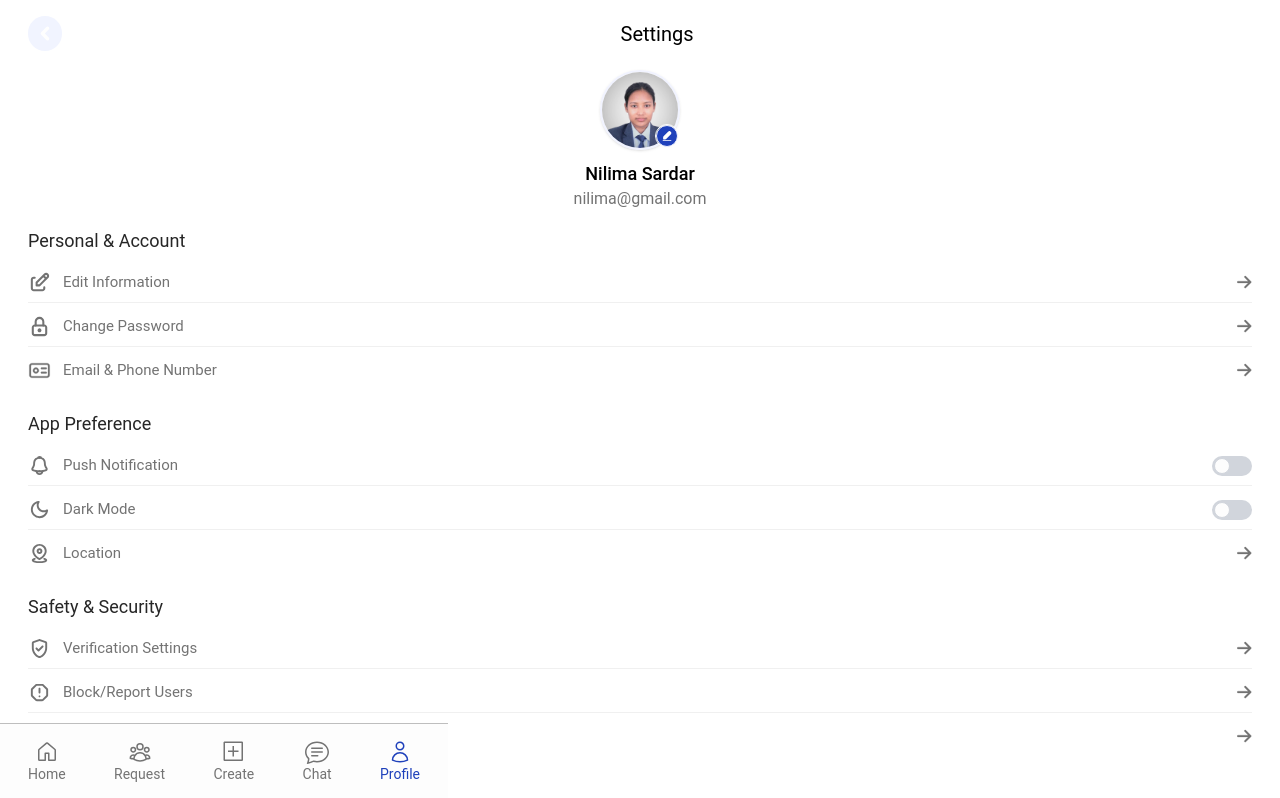
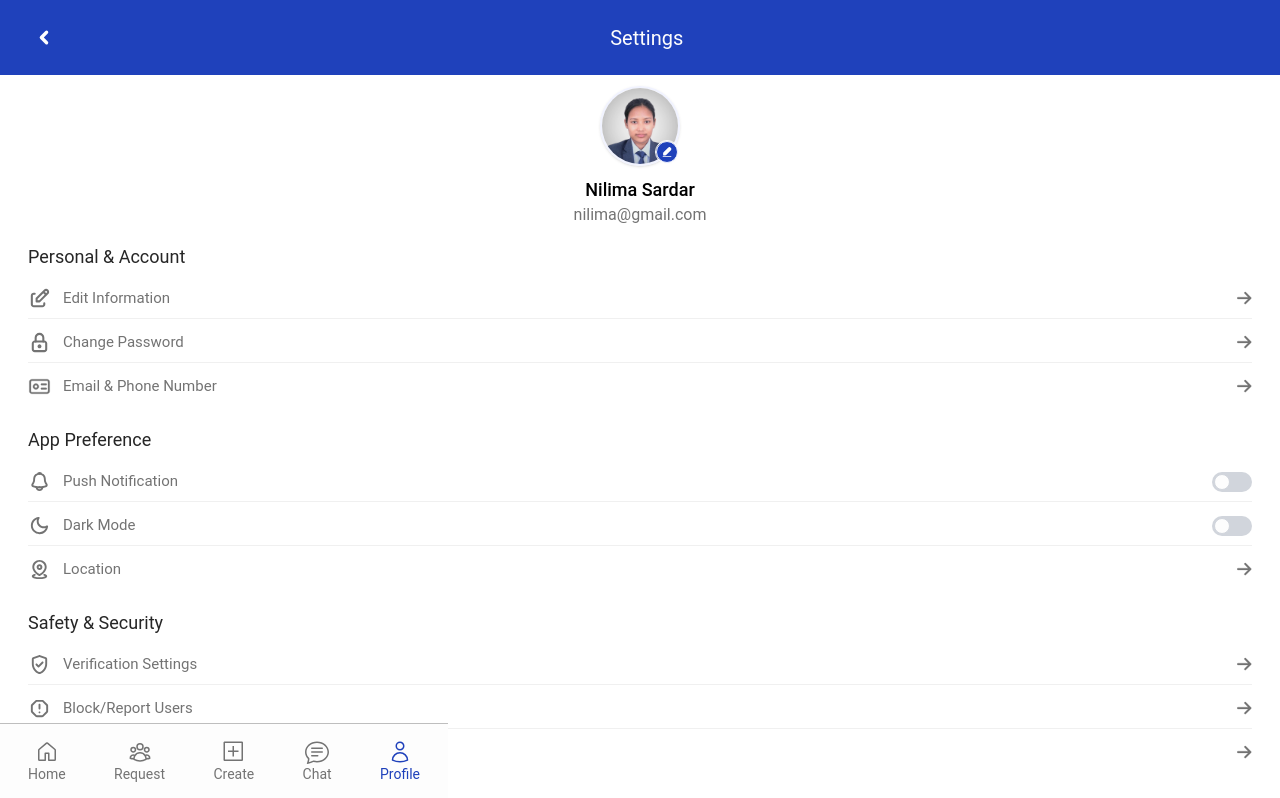
Before and after one commit to NilimaSardar/Skill_Sharing_Platform, a React (Vite) app in the folder Frontend/: page /dashboard/profile/profileSettings in a window 1280 px wide. Shown: the top 798 px of the page. Built offline with nearby package versions, Linux system fonts and the light colour scheme; no server answers.

Commit message:
made minor change

```diff
--- a/Frontend/src/pages/Dashboard/Profile/ProfilePage.jsx
+++ b/Frontend/src/pages/Dashboard/Profile/ProfilePage.jsx
@@ -7,10 +7,7 @@ const ProfilePage = () => {
   return (
     <div>
       <div className='flex items-center justify-between px-[28px] py-5 bg-primary text-white'>
-          <div onClick={() => navigate(-1)} className="w-[35px] h-[35px] flex items-center justify-center cursor-pointer">
-              <img src="../../images/BackArrow.svg" alt="notification bell" className='w-[25px] h-[25px]'/>
-          </div>
-          <h3 className='font-serif w-full text-center text-xl'>Profile</h3>
+          <h3 className='font-serif w-full text-center text-xl ml-7'>Profile</h3>
           <NavLink to="profileSettings" className="w-[35px] h-[35px] flex items-center justify-center rounded-full cursor-pointer">
               <img src="../../images/Settings.svg" alt="setting" className='w-[25px] h-[25px]'/>
           </NavLink>
--- a/Frontend/src/pages/Dashboard/Profile/ProfileSetting.jsx
+++ b/Frontend/src/pages/Dashboard/Profile/ProfileSetting.jsx
@@ -6,14 +6,15 @@ const ProfileSetting = () => {
     const navigate = useNavigate();
 
   return (
-    <div className='mx-[28px]'>
-        <div className='flex items-center justify-start my-4'>
-          <div onClick={() => navigate(-1)} className="w-[35px] h-[35px] bg-icon-bg-hover flex items-center justify-center rounded-full cursor-pointer">
+    <div>
+        <div className='flex items-center justify-between px-[28px] py-5 bg-primary text-white'>
+            <div onClick={() => navigate(-1)} className="w-[35px] h-[35px] flex items-center justify-center cursor-pointer">
               <img src="../../images/BackArrow.svg" alt="notification bell" className='w-[25px] h-[25px]'/>
             </div>
-          <h3 className='font-serif w-full text-center text-xl'>Settings</h3>
+          <h3 className='font-serif w-full text-center text-xl mr-5'>Settings</h3>
         </div>
 
+        <div className='mx-[28px] py-2'>
             {/* profile */}
             <div className="flex flex-col justify-center">
                 <div className="flex flex-col items-center">
@@ -170,6 +171,7 @@ const ProfileSetting = () => {
                 </NavLink>
             </div>
         </div>
+    </div>
   )
 }
 
```
Lines whose indentation alone changed are shown as unchanged.
